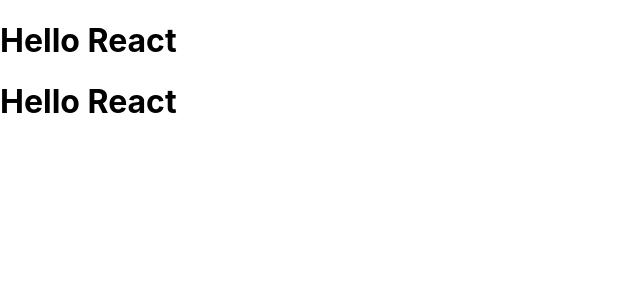
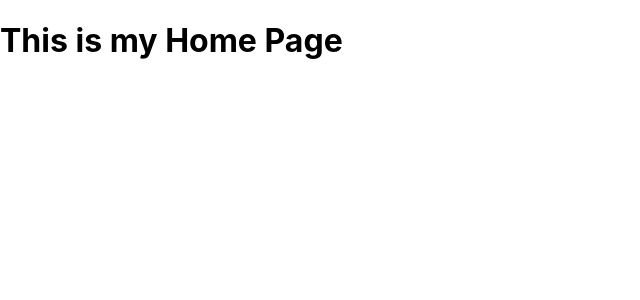
Before and after one commit to lain7891/portfolio, a React (Create React App) app: page /#/ in a window 1280 px wide. Shown: the top 300 px of the page, without its empty margins (0-640 px from the left). Built offline with nearby package versions, Linux system fonts and the light colour scheme.

Commit message:
added the container and the files for each page, also created the routes

```diff
--- a/src/App.js
+++ b/src/App.js
@@ -1,14 +1,18 @@
-import { HashRouter as Router, Route } from "react-router-dom";
-
+import { HashRouter as Router, Route, Switch } from "react-router-dom";
+import About from "./containers/About/About";
+import Contact from "./containers/Contact/Contact";
+import Home from "./containers/Home/Home";
 
 function App() {
   return (
     <div className="App">
       <Router basename="/">
-
-      <h1>Hello React</h1>
+        <Switch>
+          <Route path="/about" component={About}></Route>
+          <Route path="/contact" component={Contact}></Route>
+          <Route path="/" component={Home}/>
+        </Switch>
       </Router>
-      <h1>Hello React</h1>
     </div>
   );
 }
--- /dev/null
+++ b/src/containers/About/About.jsx
@@ -0,0 +1,11 @@
+import React from 'react';
+
+const About = () => {
+    return (
+        <div>
+            <h1>This is my About Page</h1>
+        </div>
+    );
+};
+
+export default About;
--- /dev/null
+++ b/src/containers/Contact/Contact.jsx
@@ -0,0 +1,11 @@
+import React from 'react';
+
+const Contact = () => {
+    return (
+        <div>
+            <h1>This is my Contact Page</h1>
+        </div>
+    );
+};
+
+export default Contact;
--- /dev/null
+++ b/src/containers/Home/Home.jsx
@@ -0,0 +1,11 @@
+import React from 'react';
+
+const Home = () => {
+    return (
+        <div>
+            <h1>This is my Home Page</h1>
+        </div>
+    );
+};
+
+export default Home;
```
Also changed, not shown: 1 other file (tests, documents, lock files or other folders).
